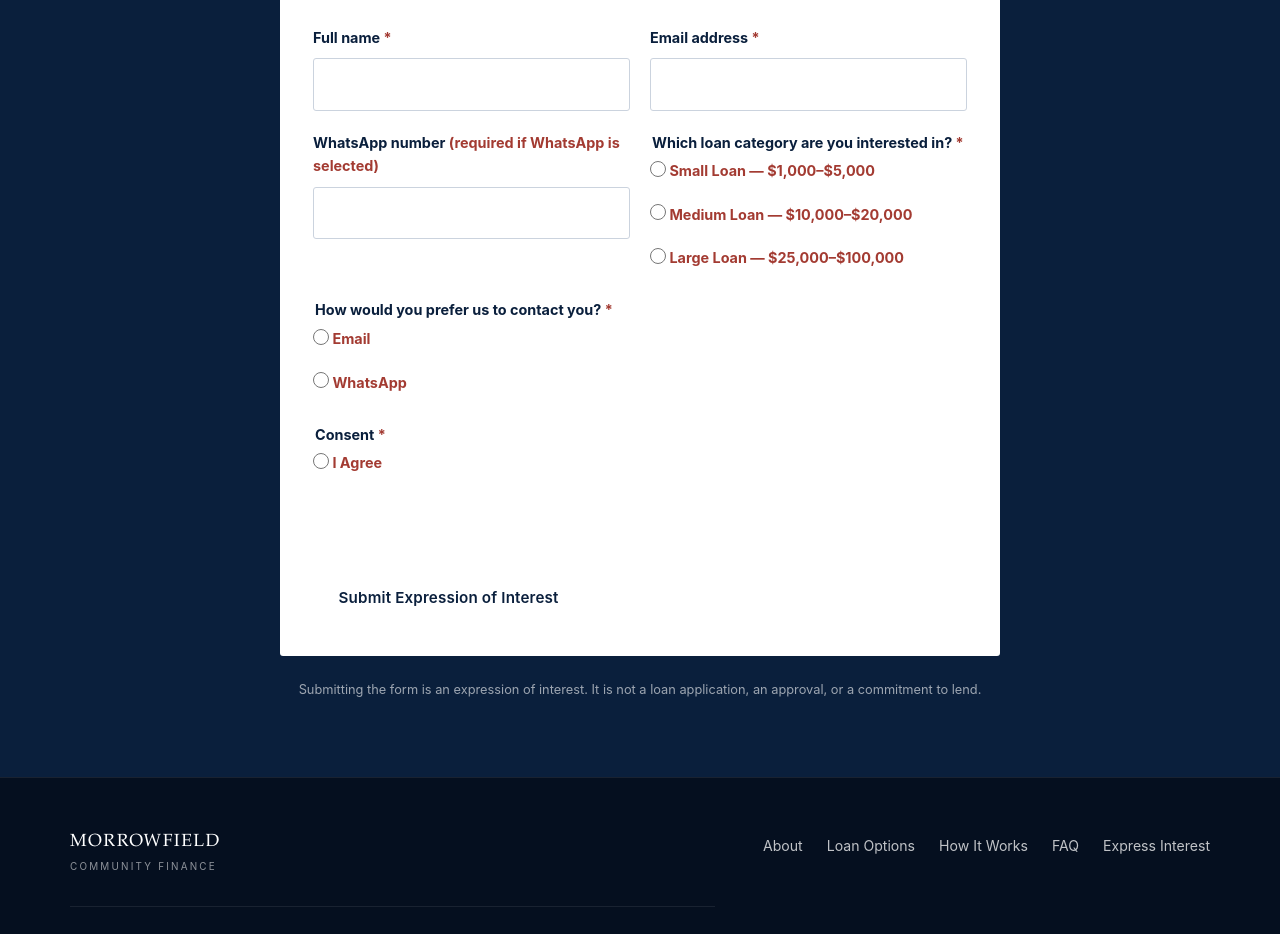
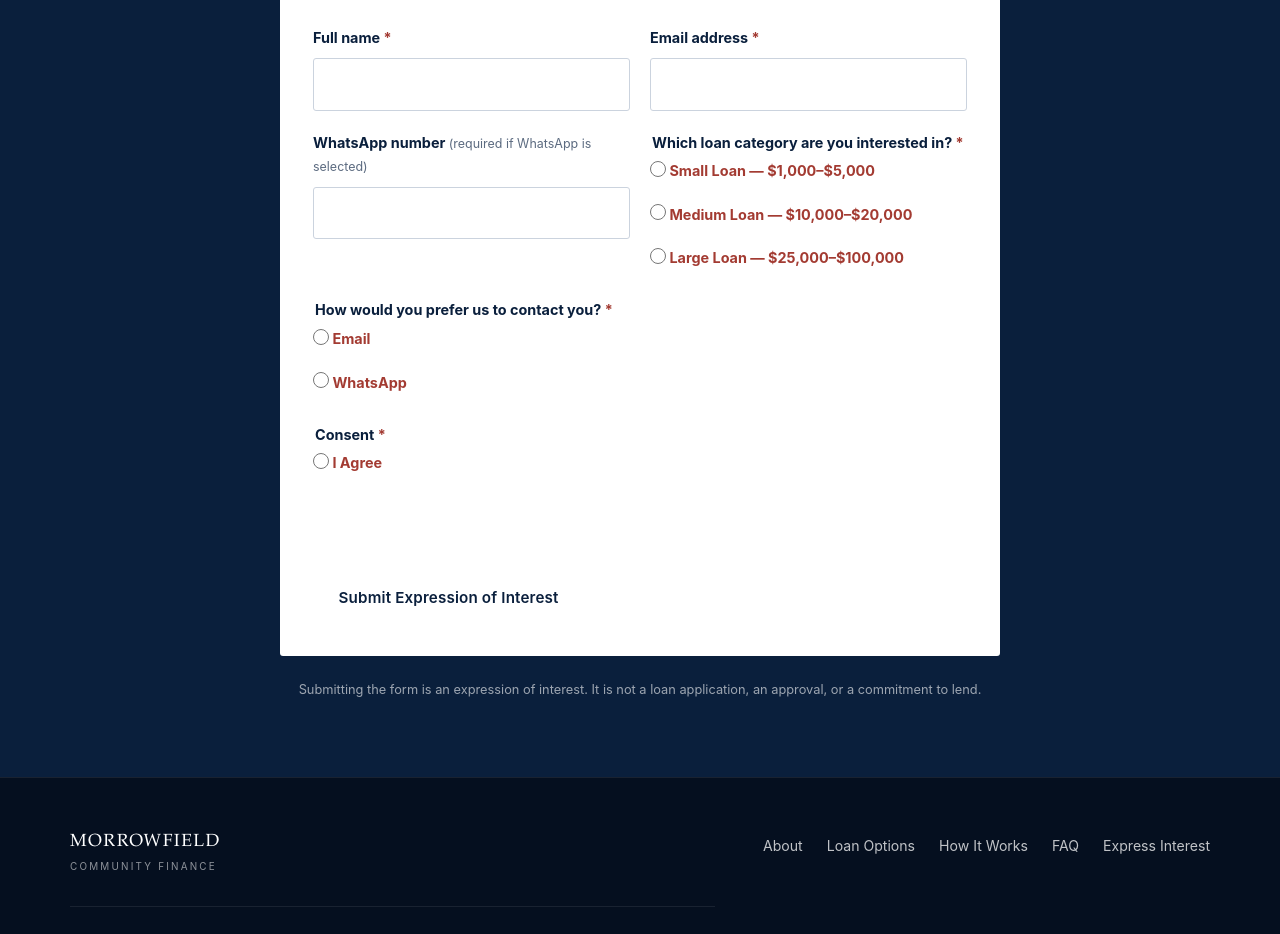
Before and after one commit to joyannzook/MORROWFIELD-LANDING-PAGE, a plain HTML site: page index.html in a window 1280 px wide. Shown: the part 3920-4854 px from the top of the page. Drawn offline with Linux system fonts and the light colour scheme.

Commit message:
Style conditional WhatsApp field hint

```diff
--- a/assets/css/styles.css
+++ b/assets/css/styles.css
@@ -1016,3 +1016,9 @@ ol {
   .interest-form__submit { grid-column: 1; }
   .interest-form__submit { width: 100%; }
 }
+
+.form-field__conditional {
+  color: var(--muted) !important;
+  font-size: 0.78rem;
+  font-weight: 400;
+}
```
